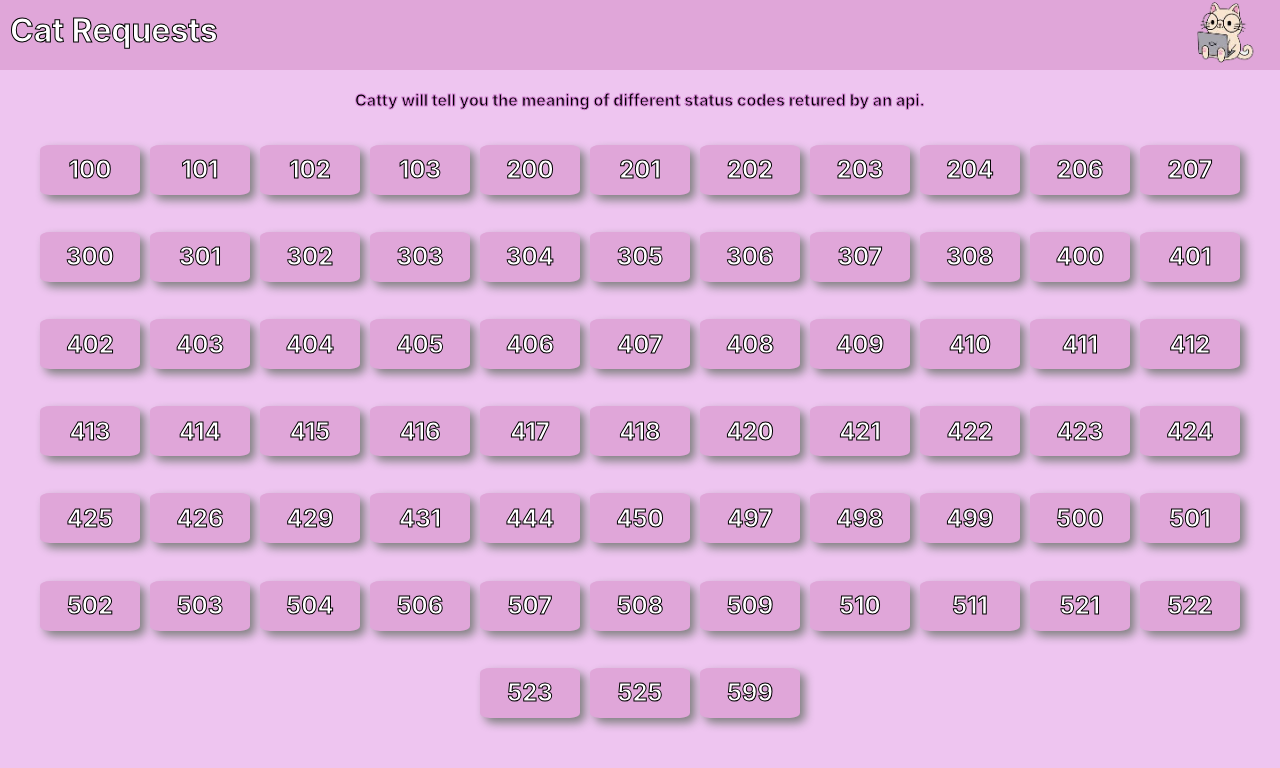
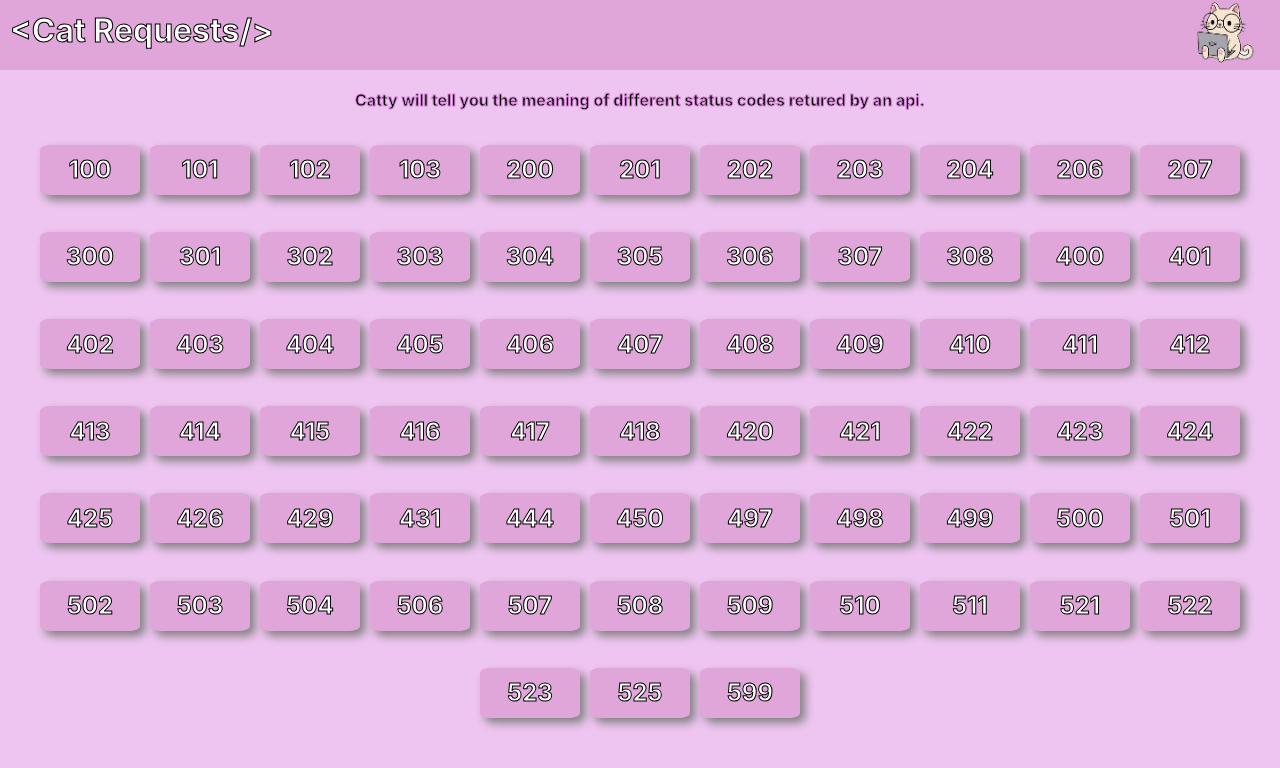
Before and after one commit to ishanrohatgi/catty-requests, a React (Create React App) app: page / in a window 1280 px wide. Shown: the top 768 px of the page. Built offline with nearby package versions, Linux system fonts and the light colour scheme.

Commit message:
final app

```diff
--- a/src/App.js
+++ b/src/App.js
@@ -26,7 +26,7 @@ const handleClose = () => {
 };
 return (
     <div className="App">
-      <div className='navbar'><h1>Cat Requests</h1>
+      <div className='navbar'><h1>{"<"}Cat Requests{"/>"}</h1>
       <img src={navBarCat} alt='a cat'></img></div>
       <div className='objective'>
         <h4>Catty will tell you the meaning of different status codes retured by an api.</h4>
```
